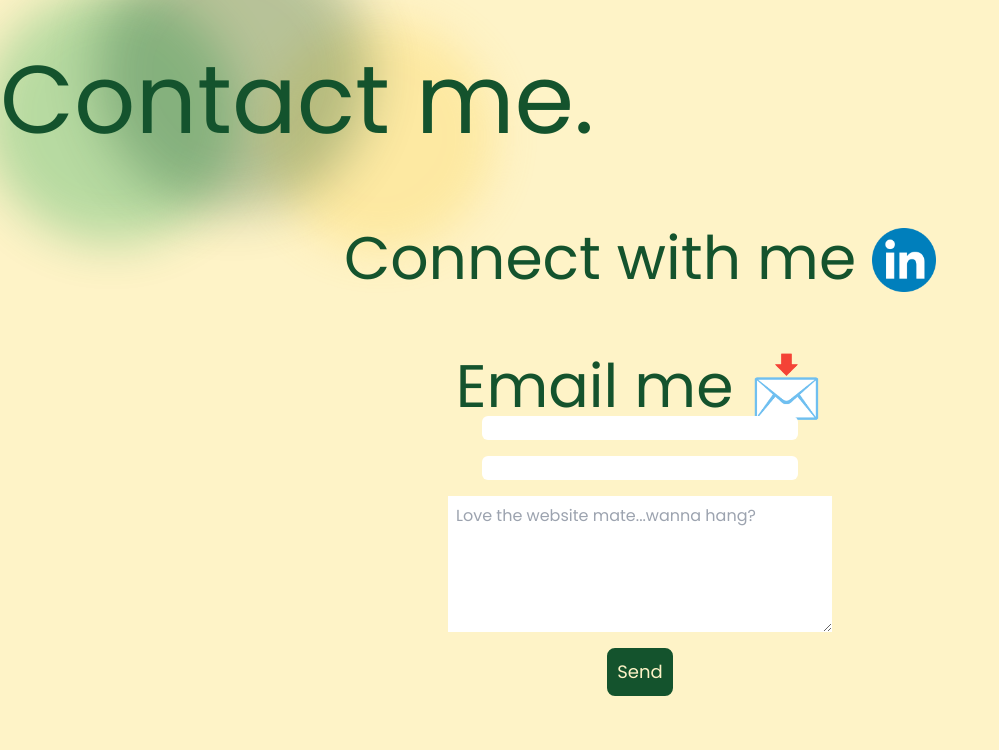
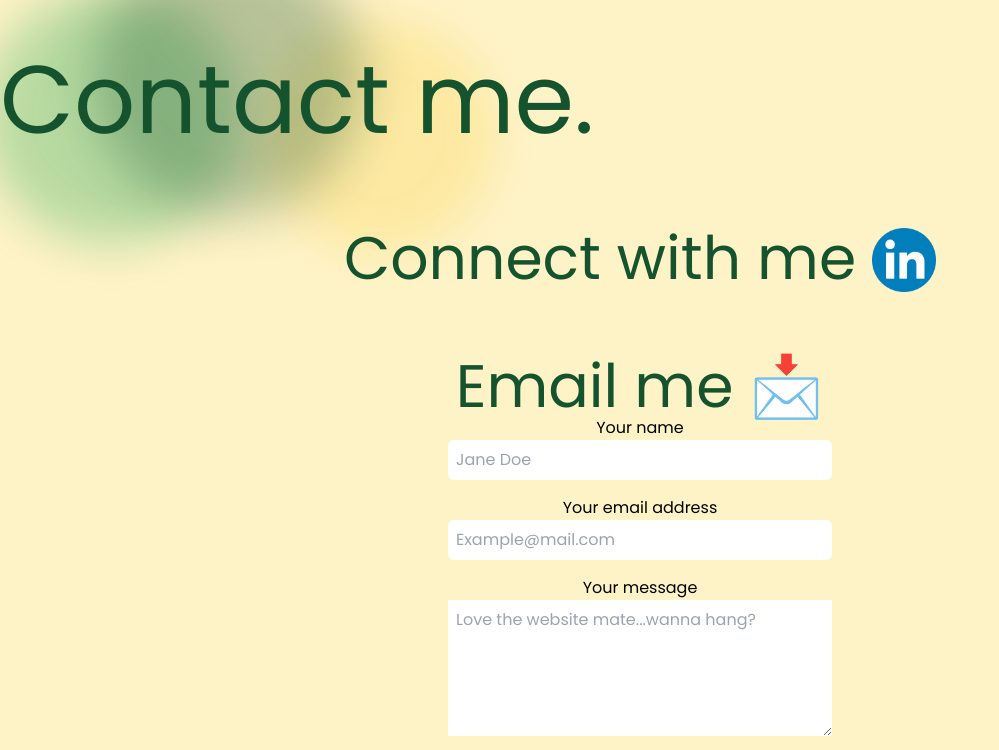
Before and after one commit to Jookz/Landing-Page, a React (Vite) app: page /Skills in a window 1280 px wide. Shown: the part 4295-5045 px from the top of the page, without its empty margins (0-999 px from the left). Built offline with nearby package versions, Linux system fonts and the light colour scheme; the HTML template or start-up script is replaced by a standard one.

Commit message:
added email form plus styling

```diff
--- a/src/Components/Pages/Contact.jsx
+++ b/src/Components/Pages/Contact.jsx
@@ -39,13 +39,21 @@ export default function Contact() {
               </h1>
               <div className="text-6xl group-hover:animate-bounce">📩</div>
             </div>
-            <input className="rounded-md mb-4" id="name" type="text" />
+            <label htmlFor="name">Your name</label>
             <input
-              className="rounded-md mb-4"
-              cols="50"
+              placeholder="Jane Doe"
+              className="rounded-md mb-4 w-96 p-2"
+              id="name"
+              type="text"
+            />
+            <label htmlFor="email">Your email address</label>
+            <input
+              placeholder="Example@mail.com"
+              className="rounded-md mb-4 w-96 p-2"
               id="email"
               type="text"
             />
+            <label htmlFor="message">Your message</label>
             <textarea
               placeholder="Love the website mate...wanna hang?"
               className="p-2 w-96"
```
